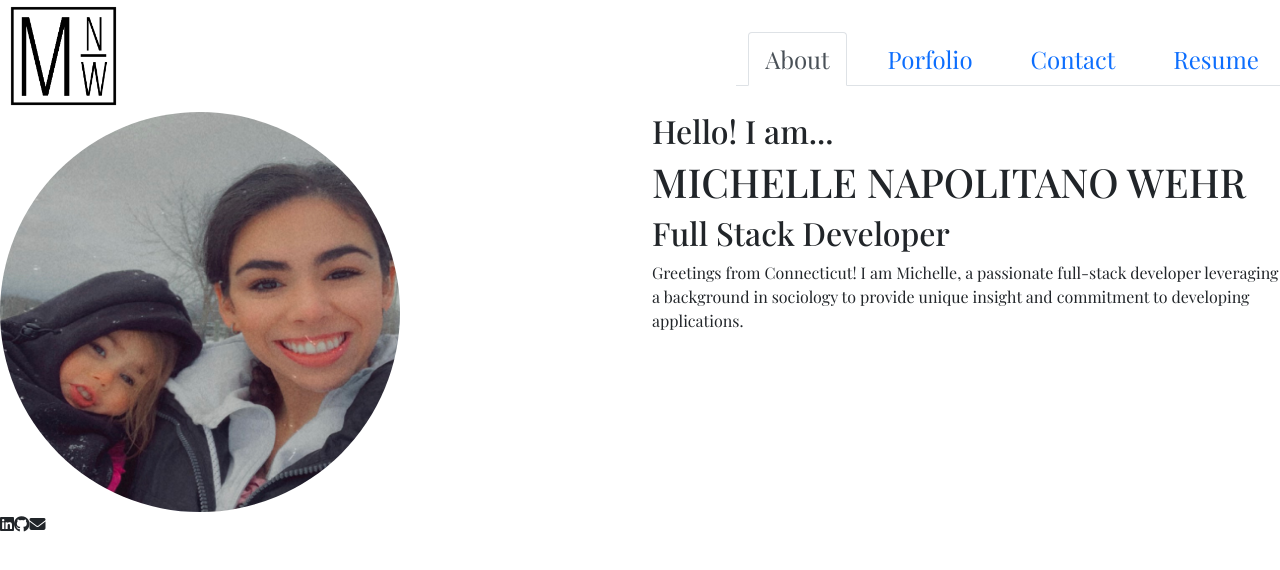
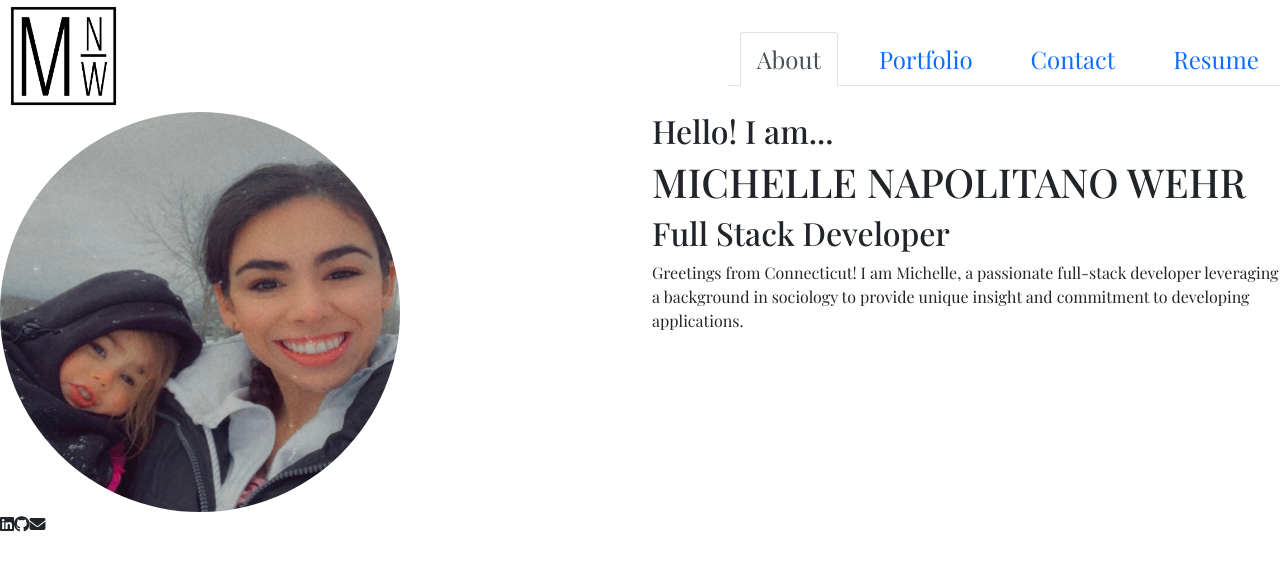
Before and after one commit to michellewehr/react-portfolio-2, a React (Create React App) app: page / in a window 1280 px wide. Shown: the top 570 px of the page. Built offline with nearby package versions, Linux system fonts and the light colour scheme; a web font is replaced by a local one.

Commit message:
portfolio tab now works

```diff
--- a/src/App.js
+++ b/src/App.js
@@ -1,8 +1,8 @@
 import './App.css';
 import React, { useState} from 'react';
 import NavBar from './components/NavBar';
+import About from './components/About'
 import Portfolio from './components/Portfolio';
-import About from './components/About'
 
 function App() {
 
--- a/src/components/NavBar/index.js
+++ b/src/components/NavBar/index.js
@@ -6,7 +6,7 @@ import 'bootstrap/dist/css/bootstrap.min.css';
 
 function NavBar(props) {
 
-  const tabs = ['About', 'Porfolio', 'Contact', 'Resume'];
+  const tabs = ['About', 'Portfolio', 'Contact', 'Resume'];
   return (
     <header className="flex-row px-1">
     <a href="/">
```
